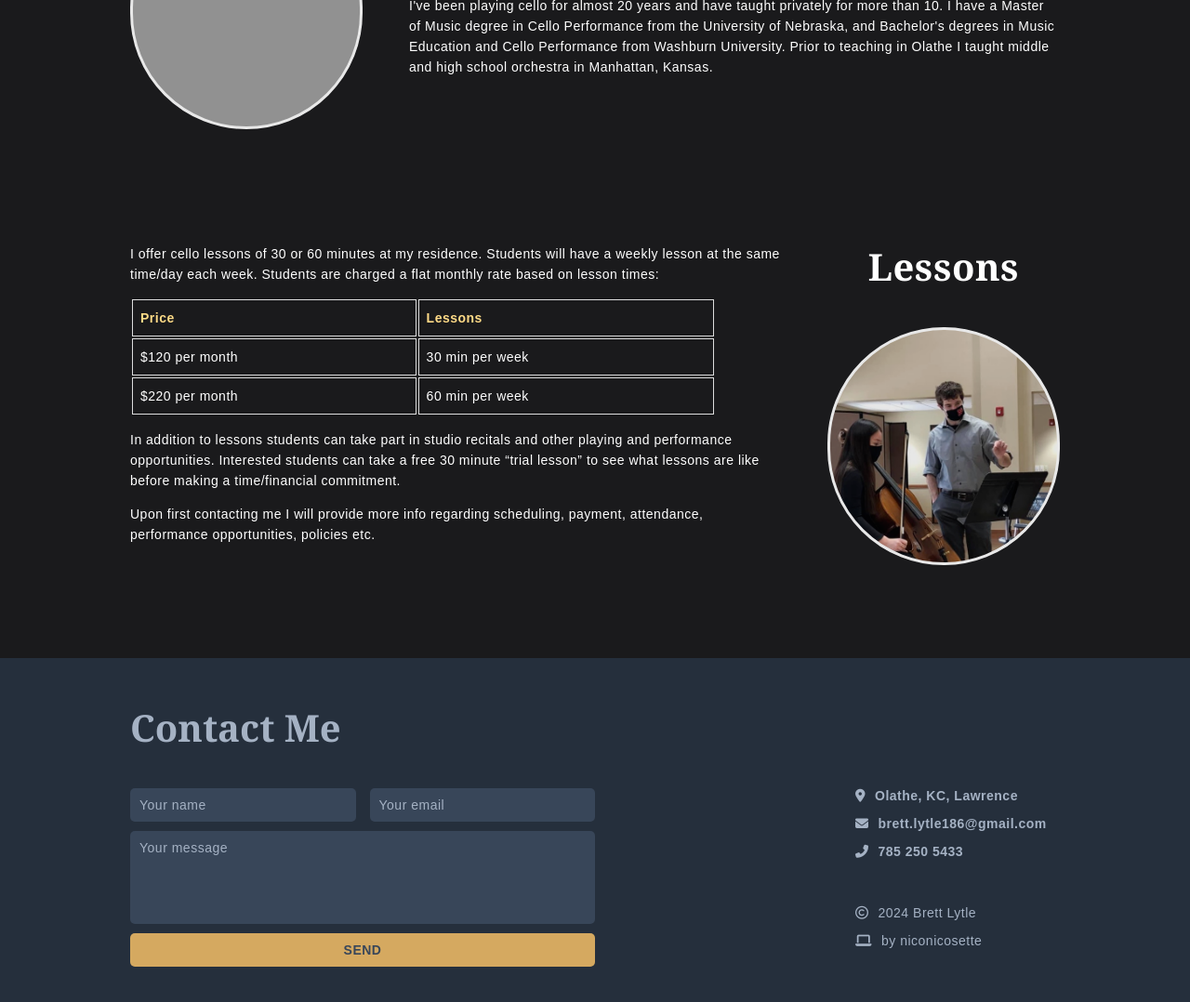
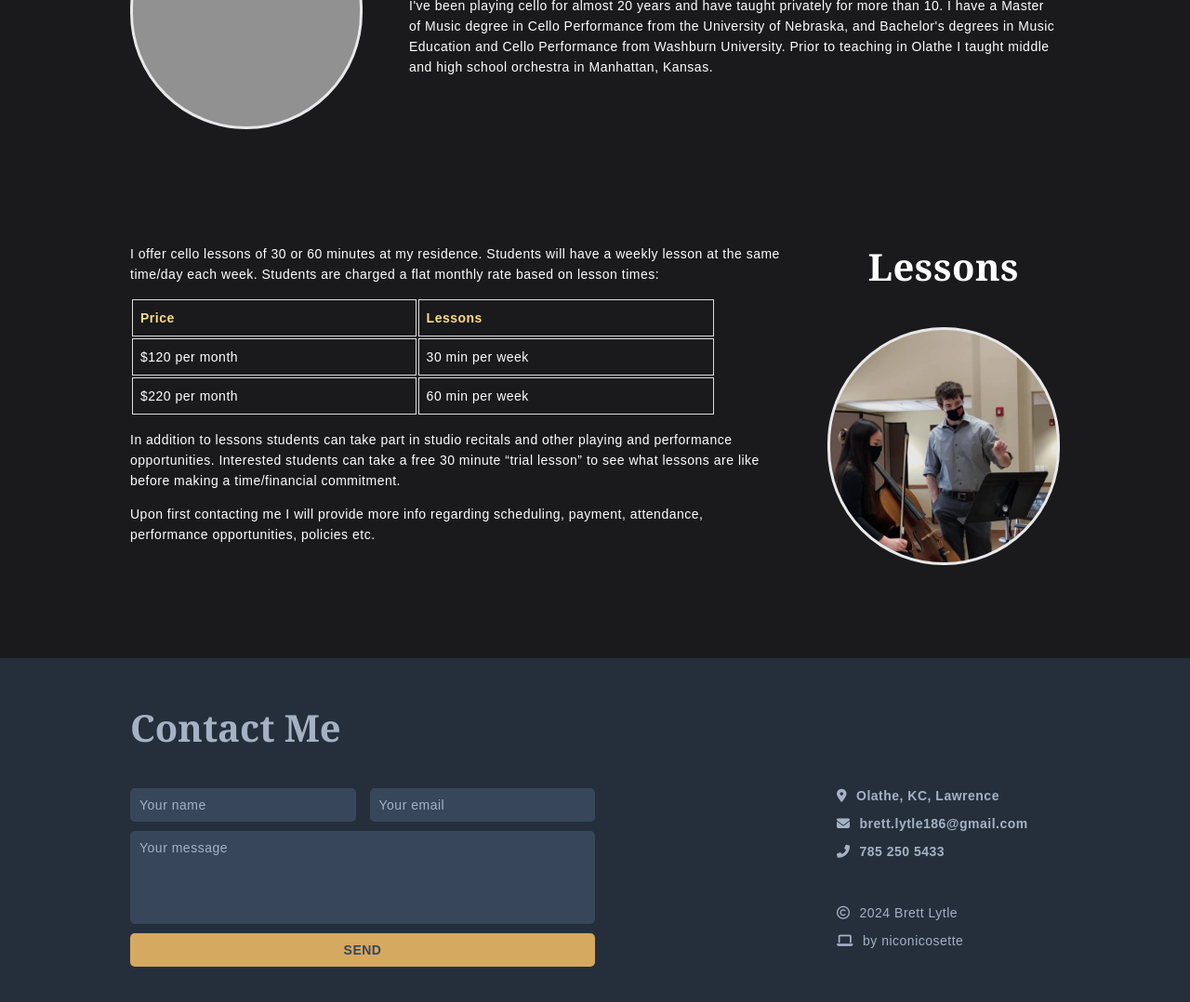
Before and after one commit to niconicosette/re, a plain HTML site: page brettLytle/index.html in a window 1280 px wide. Shown: the part 810-1888 px from the top of the page at 93% size. Drawn offline with nearby package versions, Linux system fonts and the light colour scheme; grey boxes are pictures that could not be loaded.

Commit message:
fix spacing on windows

```diff
--- a/brettLytle/style.css
+++ b/brettLytle/style.css
@@ -244,7 +244,7 @@ h2 {
 }
 
 .contact-info {
-  width: 220px;
+  width: 240px;
   color: #a5b2c4;
   font-family: Arial, Helvetica, sans-serif;
   font-size: 14px;
```
Also changed, not shown: brettLytle/index.html (+1 -0 lines).
